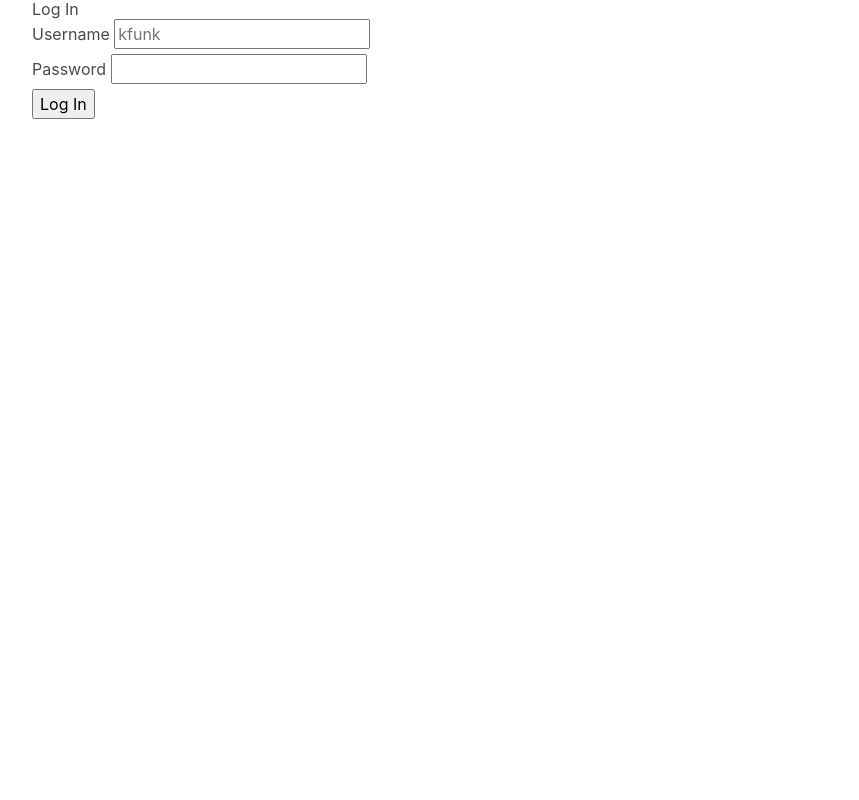
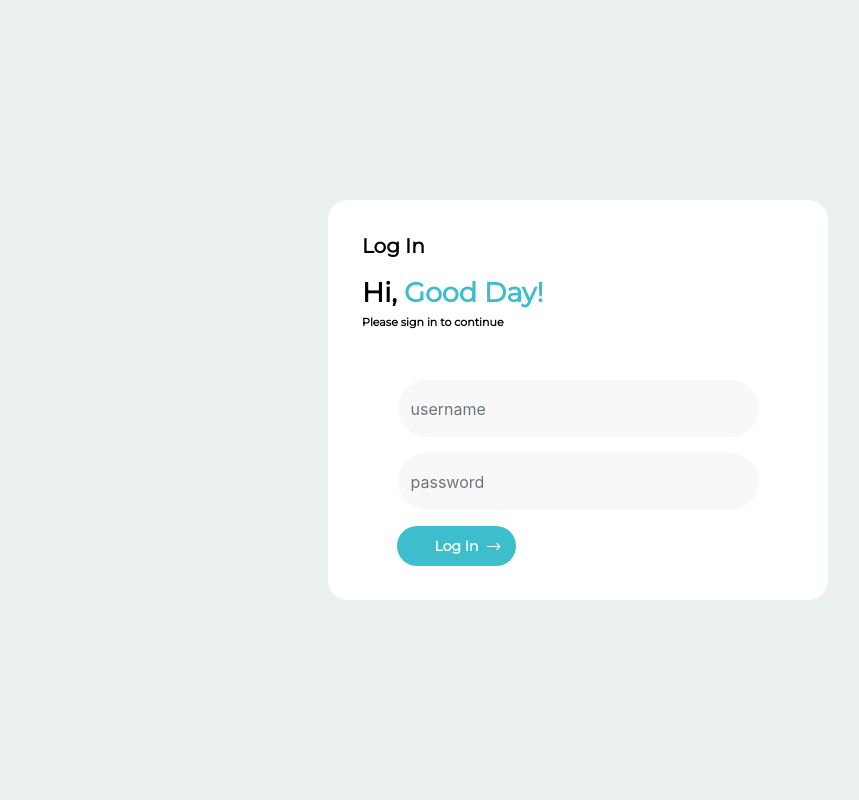
Before and after one commit to timothyakinyelu/point-of-sale-system-with-flask, a Flask app: page /login in a window 1280 px wide. Shown: the whole page, without its empty margins (62-921 px from the left). Run offline with Flask 2, Linux system fonts and the light colour scheme; some libraries are stand-ins or nearby versions; some web fonts are replaced.

Commit message:
- added styled login template

```diff
--- a/app/config.py
+++ b/app/config.py
@@ -14,6 +14,7 @@ class DevelopmentConfig(BaseConfig):
 
     DEBUG = os.environ.get('DEBUG')
     SQLALCHEMY_DATABASE_URI = os.environ.get('DATABASE_URI')
+    TEMPLATES_AUTO_RELOAD = True
 
 class ProductionConfig(BaseConfig):
     """ Config for production ready app."""
--- a/app/static/css/style.css
+++ b/app/static/css/style.css
@@ -1,3 +1,118 @@
 .modal {
     z-index: 1050 !important;
 }
+
+html, body {
+    height: 100%;
+}
+
+/* base */
+.base {
+    position: relative;
+    height: 100%;
+    background: #EBF0F0;
+    display: flex;
+}
+
+/* login */
+@media screen and (min-width: 640px) {
+    .form-wrapper {
+        position: relative;
+        width: 500px;
+        height: 400px;
+        background: #FFFFFF;
+        border-radius: 20px;
+        margin: auto;
+    }
+    .label-wrapper {
+        height: 34px;
+        padding-left: 34px;
+        width: 100%;
+        margin-top: 30px;
+    }
+    .label-wrapper h2 {
+        font-family: 'Montserrat';
+        font-style: normal;
+        font-weight: 600;
+        font-size: 20px;
+        line-height: 32px;
+        color: #000000;
+    }
+    .message-wrapper {
+        display: flex;
+        flex-wrap: wrap;
+        padding-top: 10px;
+        padding-bottom: 50px;
+    }
+    .message-wrapper .login-message-wrapper {
+        position: relative;
+        width: 100%;
+        height: 40px;
+        margin-left: 34px;
+        top: 0;
+    }
+    .message-wrapper .login-message {
+        font-family: 'Montserrat';
+        font-style: normal;
+        font-weight: bold;
+        font-size: 27px;
+        line-height: 37px;
+        color: #000000;
+    }
+    .message-wrapper .action-message-wrapper {
+        width: 100%;
+        height: 16px;
+        margin-left: 34px;
+        display: flex;
+    }
+    .message-wrapper .action-message {
+        font-family: 'Montserrat';
+        font-style: normal;
+        font-weight: bold;
+        font-size: 11px;
+        color: #000000;
+    }
+    .login-message span {
+        color: #3DBECF;
+    }
+    .login-form-field {
+        display: flex;
+        justify-content: center;
+    }
+    .input0field {
+        width: 361px;
+        height: 57px;
+        background: #F8F8F8;
+        border-radius: 30px;
+        border: 1px solid #F8F8F8;
+    }
+    .input0submit {
+        font-family: 'Montserrat';
+        font-style: normal;
+        font-weight: 600;
+        font-size: 14px;
+        line-height: 22px;
+        color: #FFFFFF;
+        width: 119px;
+        padding-left: 0px;
+        padding-right: 0;
+        height: 40px;
+        background: #3DBECF;
+        border-radius: 40px;
+        border: none;
+    }
+    input[type=text]:focus,
+    input[type=text].form-control:focus,
+    input[type=password]:focus,
+    input[type=password].form-control:focus{
+        box-shadow: none;
+    }
+    .submit-button {
+        width: 208px;
+        padding-left: 69px;
+    }
+    svg {
+        position: relative;
+        right: 35px;
+    }
+}
--- a/app/templates/base.html
+++ b/app/templates/base.html
@@ -7,7 +7,7 @@
         <!-- Bootstrap CSS -->
         <link rel="stylesheet" href="https://stackpath.bootstrapcdn.com/bootstrap/4.3.1/css/bootstrap.min.css" integrity="sha384-ggOyR0iXCbMQv3Xipma34MD+dH/1fQ784/j6cY/iJTQUOhcWr7x9JvoRxT2MZw1T" crossorigin="anonymous">
         <link rel="stylesheet" href="{{ url_for('static', filename= 'css/style.css') }}">
-        <link rel="stylesheet" href="https://cdnjs.cloudflare.com/ajax/libs/bulma/0.7.2/css/bulma.min.css" />
+        <!-- <link rel="stylesheet" href="https://cdnjs.cloudflare.com/ajax/libs/bulma/0.7.2/css/bulma.min.css" /> -->
 
         <link href="https://fonts.googleapis.com/css?family=Livvic|Montserrat|Philosopher|ZCOOL+XiaoWei|Srisakdi:700&display=swap" rel="stylesheet">
         <link rel="stylesheet" href="https://stackpath.bootstrapcdn.com/font-awesome/4.7.0/css/font-awesome.min.css">
@@ -16,7 +16,7 @@
         <title>Document</title>
     </head>
     <body>
-        <div class="container">
+        <div class="base">
             {% block content %}{% endblock %}
         </div>
 
--- a/app/templates/login.html
+++ b/app/templates/login.html
@@ -1,7 +1,7 @@
 {% extends "base.html" %}
 
 {% block content %}
-    <div class="container">
+    <!-- <div class="container"> -->
         <div class="form-wrapper">
             {% for message in get_flashed_messages() %}
                 <div class="alert alert-warning">
@@ -9,15 +9,22 @@
                     {{ message }}
                 </div>
             {% endfor %}
-
-            <h1>Log In</h1>
-
+            <div class="label-wrapper">
+                <h2>Log In</h2>
+            </div>
+            <div class="message-wrapper">
+                <div class="login-message-wrapper">
+                    <h3 class="login-message">Hi, <span>Good Day!</span></h3>
+                </div>
+                <div class="action-message-wrapper">
+                    <p class="action-message">Please sign in to continue</p>
+                </div>
+            </div>
             <form method="POST" action="">
                 {{ form.csrf_token }}
 
-                <fieldset class="username">
-                    {{ form.username.label }}
-                    {{ form.username(placeholder='kfunk') }}
+                <fieldset class="form-group login-form-field">
+                    {{ form.username(placeholder='username', class='form-control input0field') }}
                     {% if form.username.errors %}
                     <ul class="errors">
                         {% for error in form.username.errors %}
@@ -25,9 +32,8 @@
                     </ul>
                     {% endif %}
                 </fieldset>
-                <fieldset class="password">
-                    {{ form.password.label }}
-                    {{ form.password }}
+                <fieldset class="form-group login-form-field">
+                    {{ form.password(placeholder='password', class='form-control input0field') }}
                     {% if form.password.errors %}
                     <ul class="errors">
                         {% for error in form.password.errors %}
@@ -36,9 +42,12 @@
                     {% endif %}
                 </fieldset>
                 <div class="submit-button">
-                    {{ form.submit }}
+                    {{ form.submit(class='input0submit') }}
+                    <svg width="15" height="9" viewBox="0 0 15 9" fill="none" xmlns="http://www.w3.org/2000/svg">
+                        <path d="M14.3727 4.85355C14.568 4.65829 14.568 4.34171 14.3727 4.14645L11.1908 0.964466C10.9955 0.769204 10.6789 0.769204 10.4836 0.964466C10.2884 1.15973 10.2884 1.47631 10.4836 1.67157L13.3121 4.5L10.4836 7.32843C10.2884 7.52369 10.2884 7.84027 10.4836 8.03553C10.6789 8.2308 10.9955 8.2308 11.1908 8.03553L14.3727 4.85355ZM0.980774 5H14.0192V4H0.980774V5Z" fill="white"/>
+                    </svg>
                 </div>
             </form>
         </div>
-    </div>
+    <!-- </div> -->
 {% endblock %}
```
